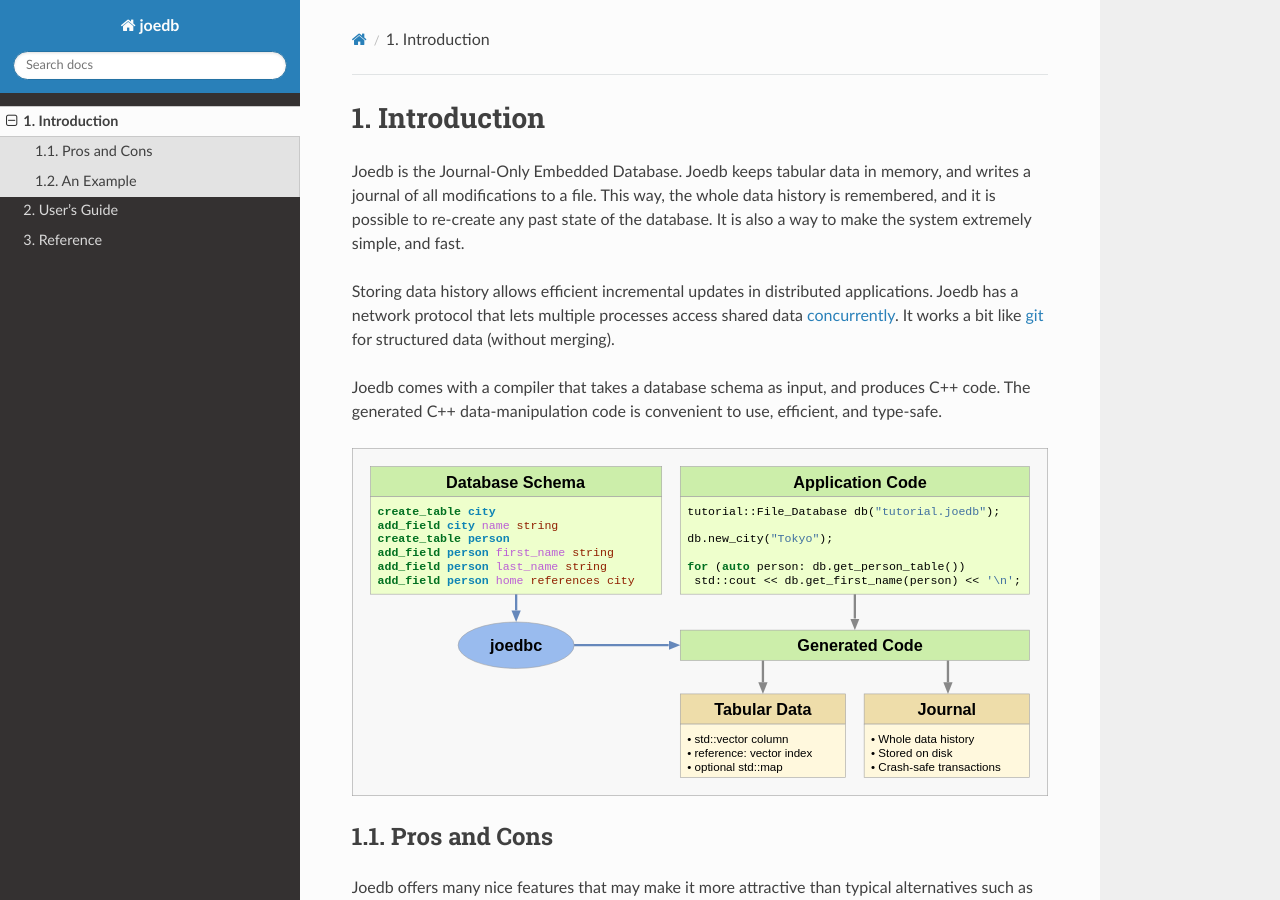
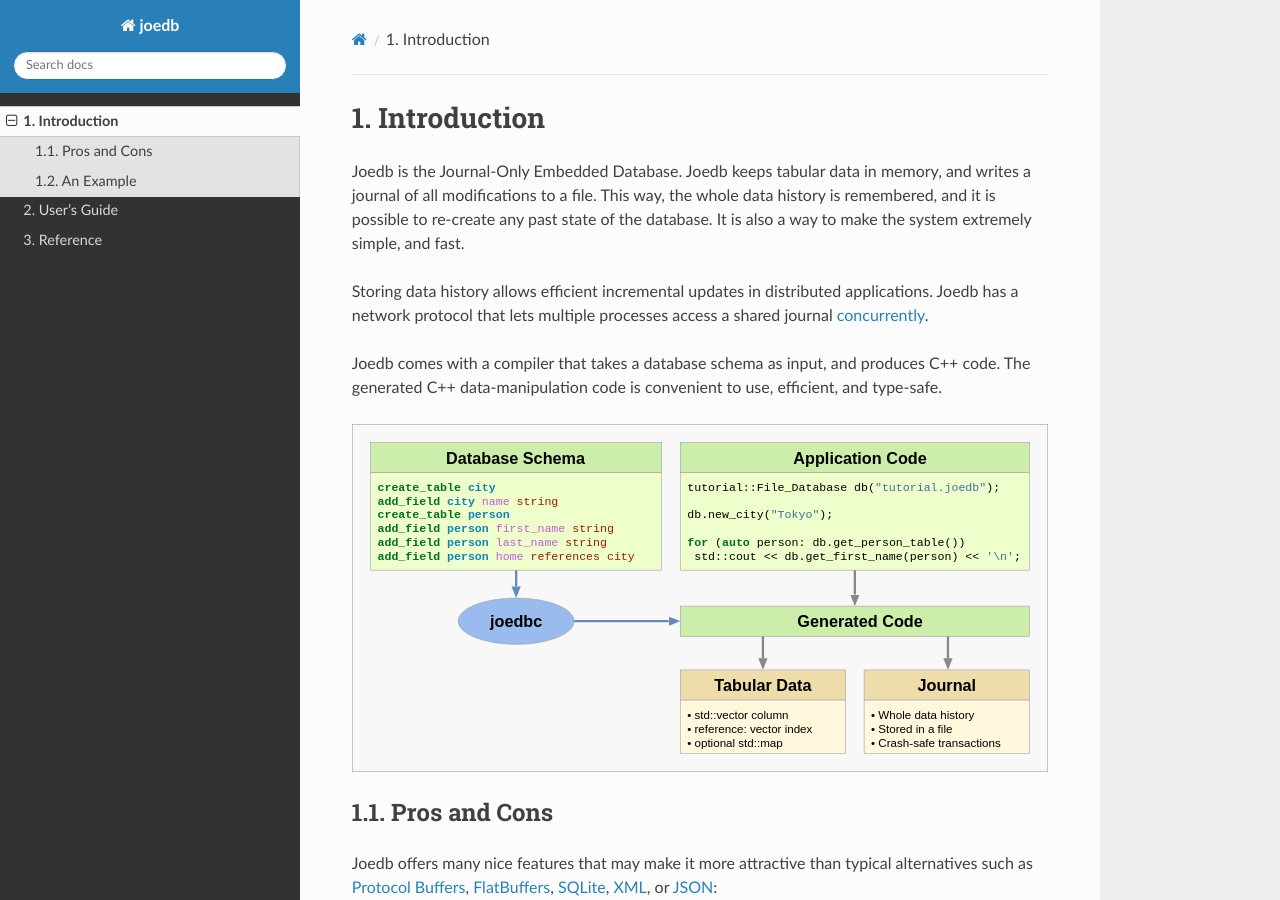
Before and after one commit to Remi-Coulom/joedb, a Sphinx documentation site: the page built from doc/source/intro.rst, in a window 1280 px wide and 900 px high. Built offline with Sphinx 7.4.7 and the Read the Docs theme 2.0.0, drawn with Linux system fonts in a browser that asks for light colours; formulas are drawn with MathJax 3.

Commit message:
minor doc changes

```diff
--- a/README.rst
+++ b/README.rst
@@ -9,8 +9,7 @@
 
 Storing data history allows efficient incremental updates in distributed
 applications. Joedb has a network protocol that lets multiple processes access
-shared data concurrently. It works a bit like git for structured data (without
-merging).
+a shared journal concurrently.
 
 .. image:: doc/source/images/joedb.svg
 
--- a/doc/source/intro.rst
+++ b/doc/source/intro.rst
@@ -9,8 +9,7 @@
 
 Storing data history allows efficient incremental updates in distributed
 applications. Joedb has a network protocol that lets multiple processes access
-shared data :doc:`concurrently <concurrency>`. It works a bit like `git
-<https://git-scm.com/>`_ for structured data (without merging).
+a shared journal :doc:`concurrently <concurrency>`.
 
 Joedb comes with a compiler that takes a database schema as input, and produces
 C++ code. The generated C++ data-manipulation code is convenient to use,
```
Also changed, not shown: doc/source/images/joedb.svg.
